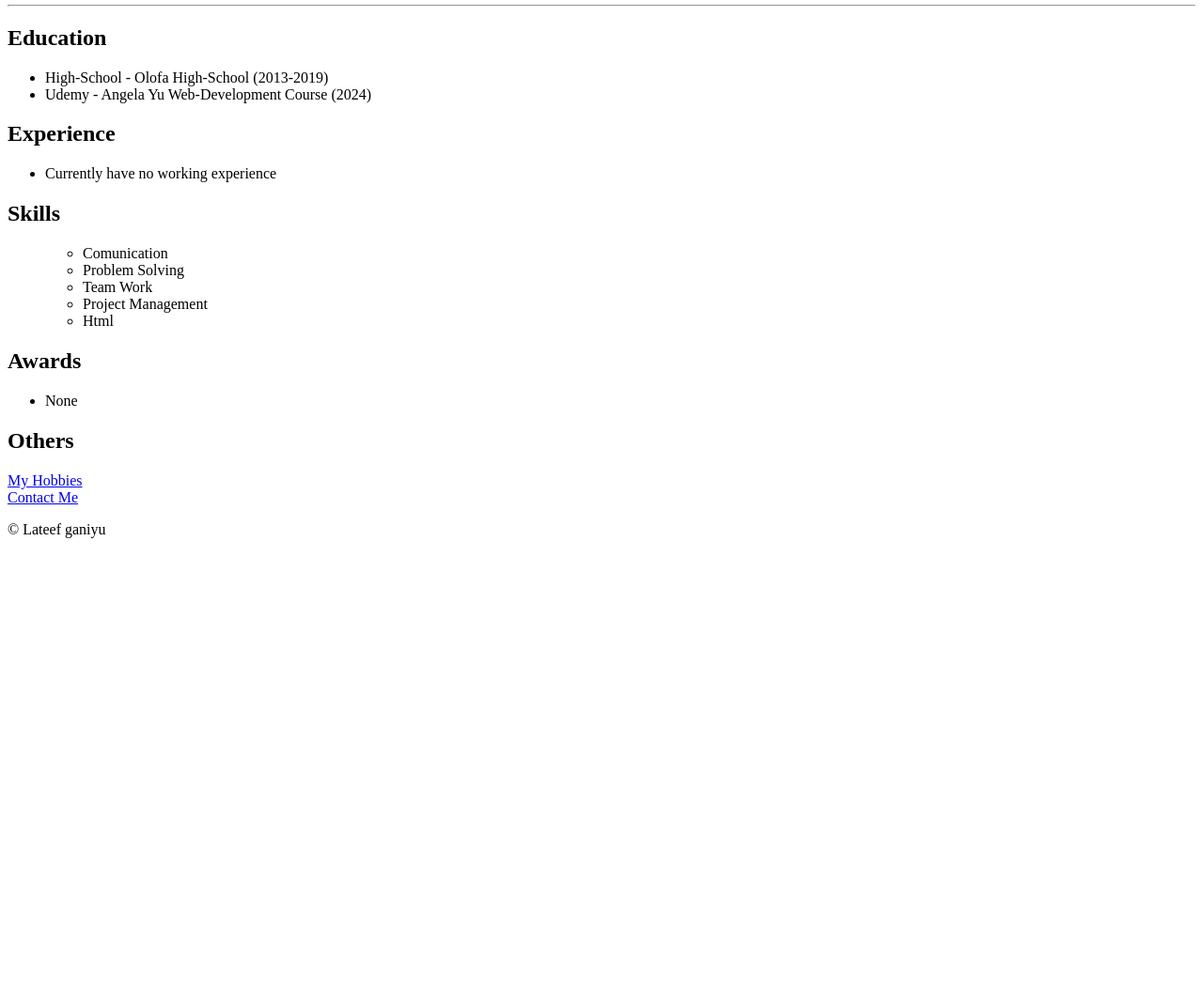
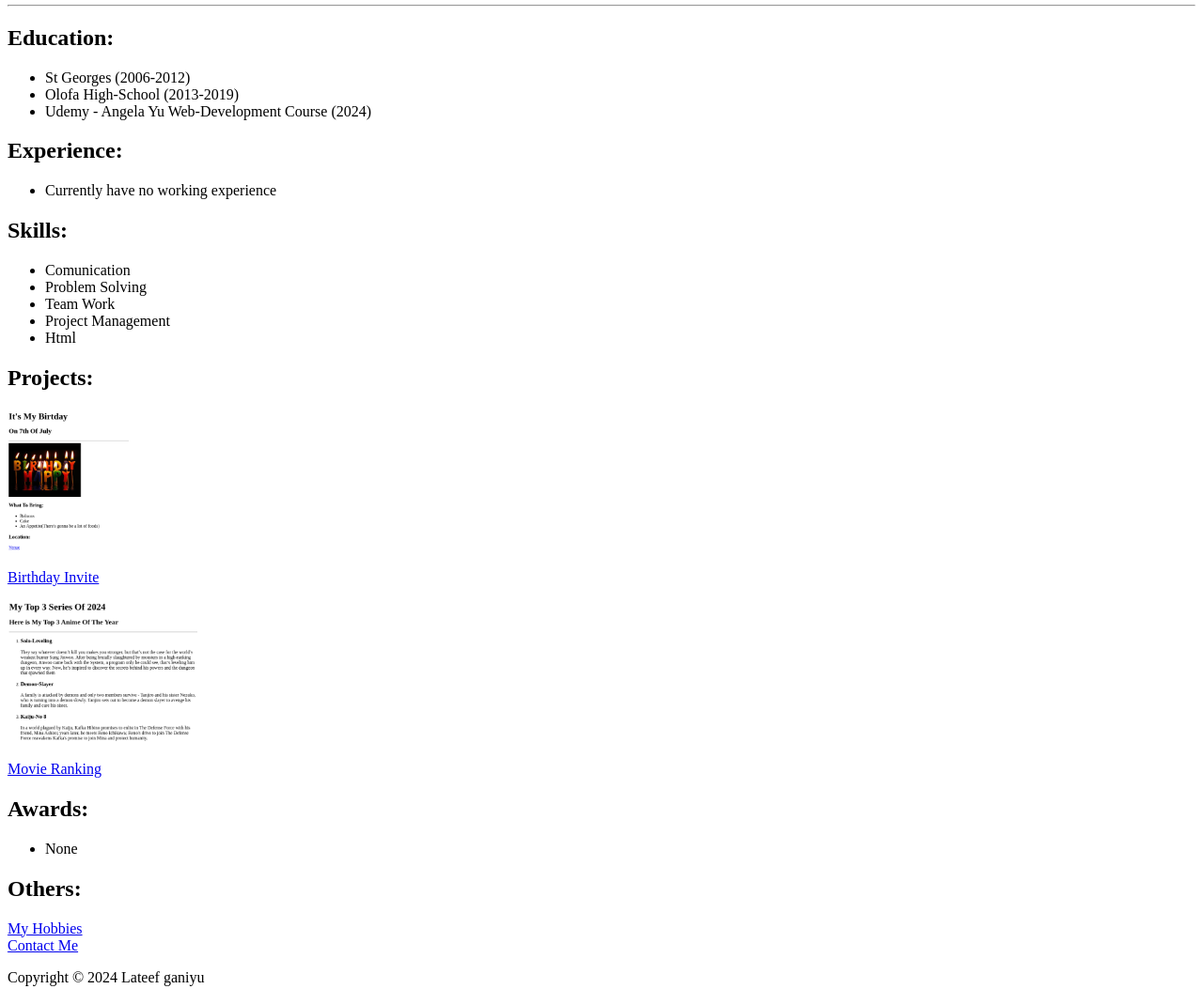
Before and after one commit to Lho-Sheyi/Resume, a plain HTML site: page index.html in a window 1280 px wide. Shown: the part 360-1413 px from the top of the page at 94% size. Before the commit the page ends 949 px from the top, so only its background shows below. Drawn offline with Linux system fonts and the light colour scheme.

Commit message:
Add files via upload

```diff
--- a/index.html
+++ b/index.html
@@ -11,17 +11,17 @@
     <h2>Summary</h2>
     <p>I am a very hardworking and dedicated person</p>
     <hr />
-    <h2>Education</h2>
+    <h2>Education:</h2>
     <ul>
-        <li>High-School - Olofa High-School (2013-2019)</li>
+     <li>St Georges (2006-2012)</li>
+     <li>Olofa High-School (2013-2019)</li>
      <li>Udemy - Angela Yu Web-Development Course (2024)</li>
     </ul>
-    <h2>Experience</h2>
+    <h2>Experience:</h2>
     <ul>
         <li>Currently have no working experience</li>
     </ul>
-    <h2>Skills</h2>
-    <ul>
+    <h2>Skills:</h2>
     <ul>
      <li>Comunication</li>
      <li>Problem Solving</li>
@@ -30,15 +30,22 @@
      <li>Html</li>
     </ul>
 
-    </ul>
+    <h2>Projects:</h2>
+    <img src="./assets/birthday+invite.png" height="150"/>
+    <p><a href="./assets/birthday+invite.html">Birthday Invite</a></p>
+    <img src="./assets/movie+ranking.png" height="150" />
+    <p><a href="./assets/movie+ranking.html">Movie Ranking</a></p>
 
-    <h2>Awards</h2>
+    <h2>Awards:</h2>
     <ul><li>None</li></ul>
-    <h2>Others</h2>
+
+    <h2>Others:</h2>
     <a href="./assets/Hobbies.html">My Hobbies</a><br />
     <a href="./assets/contact.html">Contact Me</a>
+
+
     <footer>
-        <p>&copy; Lateef ganiyu</p>
+        <p>Copyright &copy; 2024 Lateef ganiyu</p>
     </footer>
 </body>
 </html>
```
Lines whose indentation alone changed are shown as unchanged.
